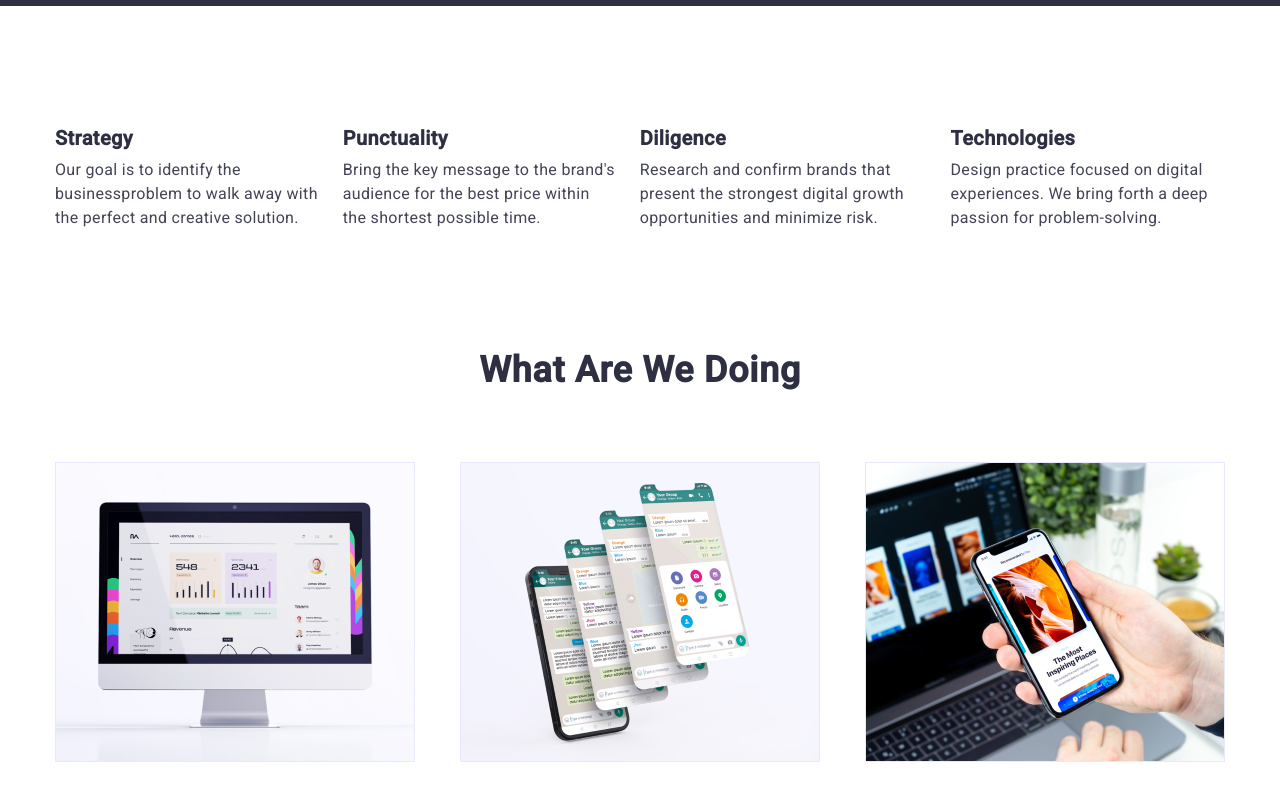
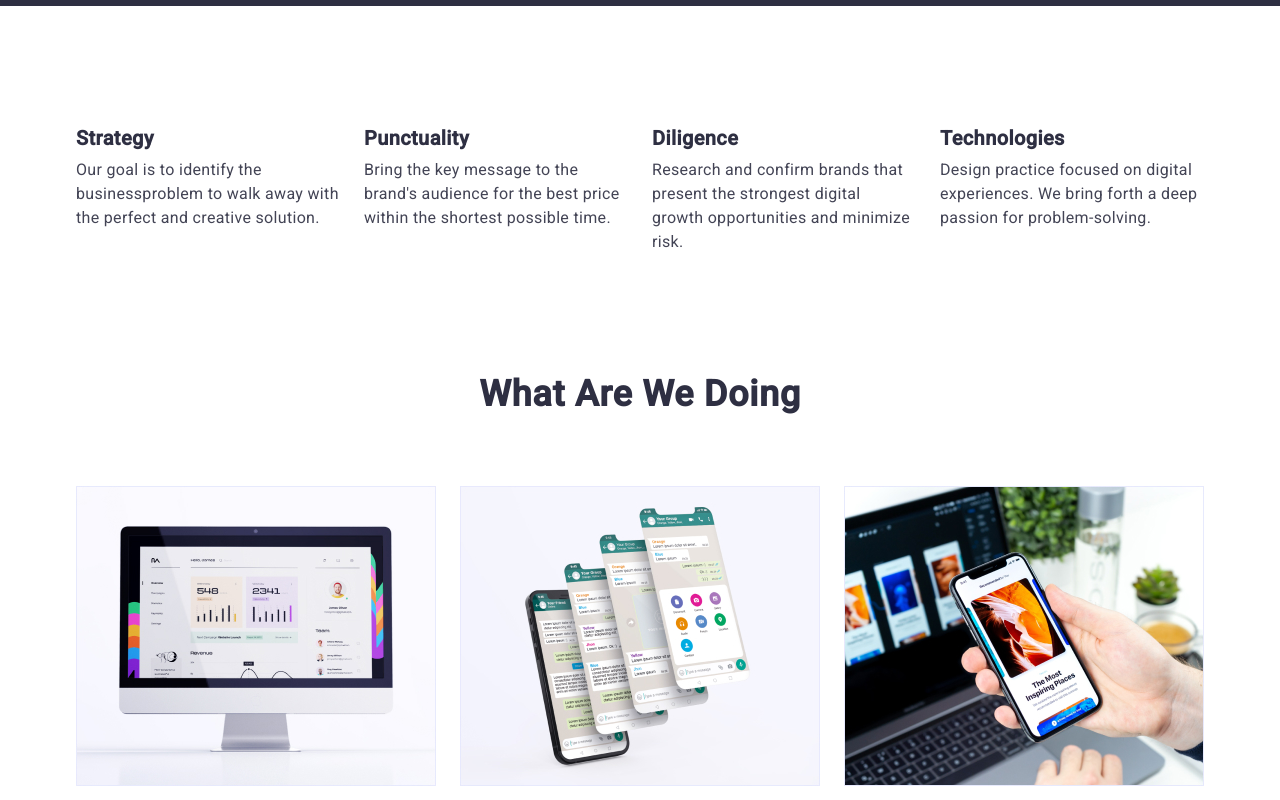
Before and after one commit to Helisen11/HomeWork2, a plain HTML site: page index.html in a window 1280 px wide. Shown: the part 680-1480 px from the top of the page. Drawn offline with nearby package versions, Linux system fonts and the light colour scheme.

Commit message:
Update style.css

```diff
--- a/style.css
+++ b/style.css
@@ -37,7 +37,7 @@ button {
 
 /*HEADER*/
 .container {
-  width: 1200px;
+  width: 1158px;
   padding-left: 15px;
   padding-right: 15px;
   margin-left: auto;
@@ -177,9 +177,9 @@ button {
   display: flex;
 }
 
-.infa:not(:last-child) {
+.infa {
   margin-right: 24px;
-  height: 64px;
+  width: 264px;
 }
 
 .features{
@@ -225,7 +225,7 @@ button {
 .projects-pictures {
   list-style: none;
   display: flex;
-  justify-content: space-between;
+  gap: 24px;
 }
 
 /*TEAM*/
```
